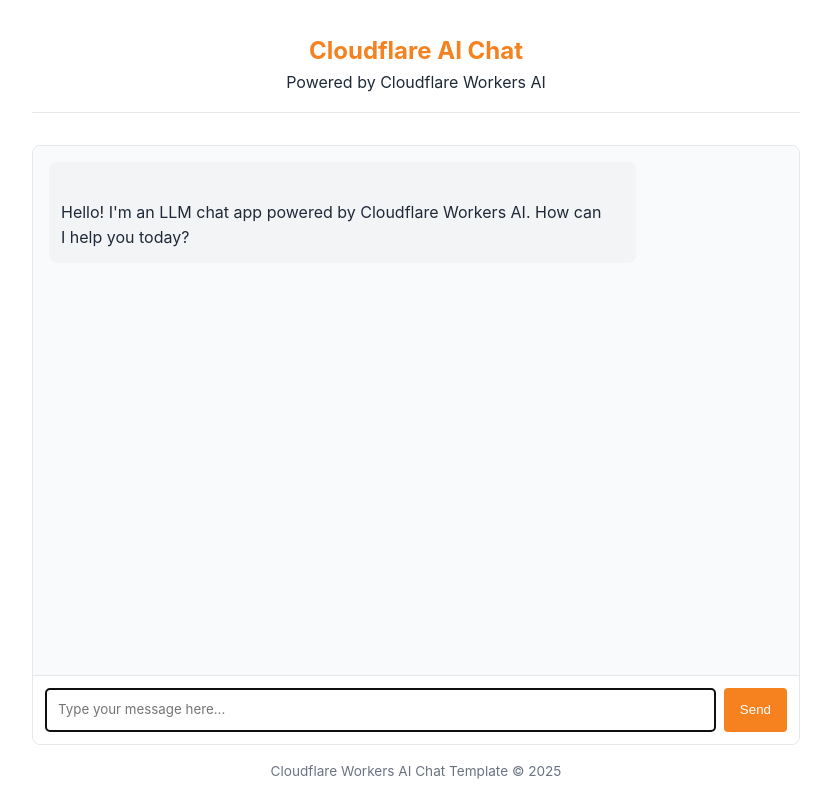
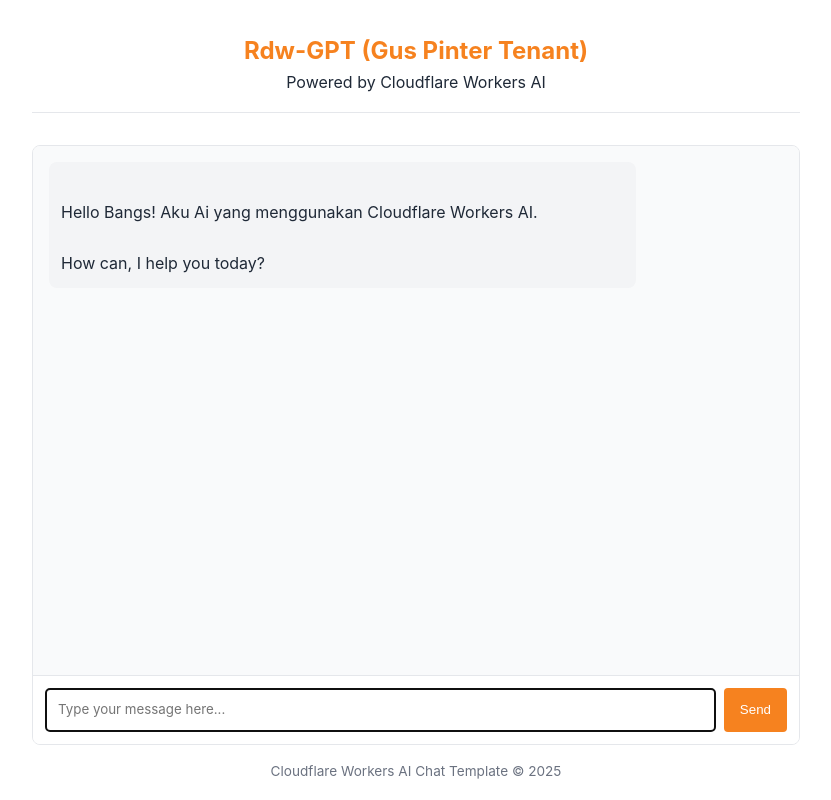
Before and after one commit to ridwan-muhamad/llm-chat-app-template, a website: page public/index.html in a window 1280 px wide. Shown: the whole page, without its empty margins (224-1055 px from the left). Drawn offline with Linux system fonts and the light colour scheme.

Commit message:
Update title and greeting in index.html
test edit

```diff
--- a/public/index.html
+++ b/public/index.html
@@ -3,7 +3,7 @@
 	<head>
 		<meta charset="UTF-8" />
 		<meta name="viewport" content="width=device-width, initial-scale=1.0" />
-		<title>LLM Chat App</title>
+		<title>Rdw-GPT (Gus Pinter Tenant) </title>
 		<style>
 			:root {
 				--primary-color: #f6821f;
@@ -144,7 +144,7 @@
 	</head>
 	<body>
 		<header>
-			<h1>Cloudflare AI Chat</h1>
+			<h1>Rdw-GPT (Gus Pinter Tenant) </h1>
 			<p>Powered by Cloudflare Workers AI</p>
 		</header>
 
@@ -152,14 +152,14 @@
 			<div id="chat-messages" class="chat-messages">
 				<div class="message assistant-message">
 					<p>
-						Hello! I'm an LLM chat app powered by Cloudflare Workers AI. How can
-						I help you today?
+						Hello Bangs! Aku Ai yang menggunakan Cloudflare Workers AI. <br>
+						How can, I help you today?
 					</p>
 				</div>
 			</div>
 
 			<div class="typing-indicator" id="typing-indicator">
-				AI is thinking...
+				Sek, ta pikir ...
 			</div>
 
 			<div class="message-input">
```
